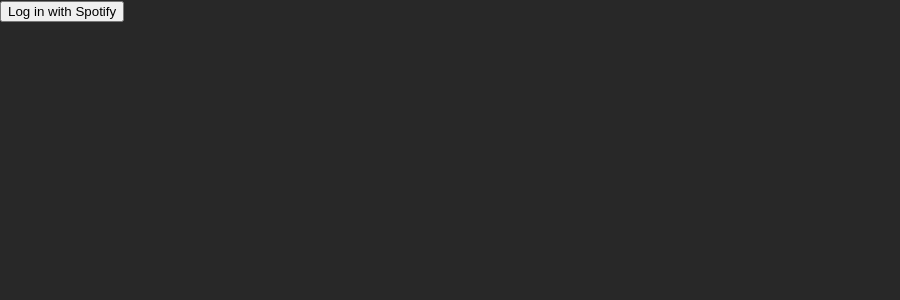
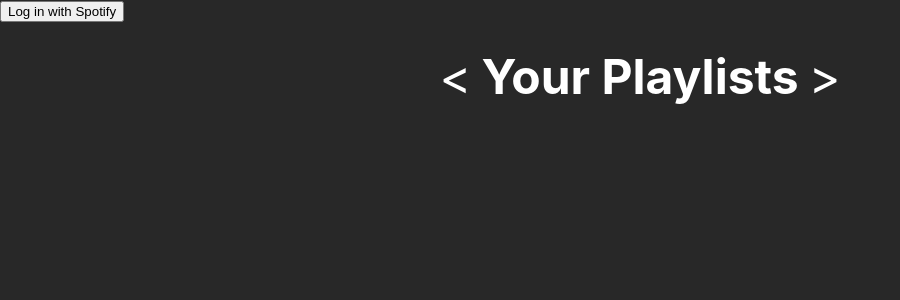
Before and after one commit to fcieminski/Spotlift-spotify-api-app, a React (Create React App) app in the folder client/: page / in a window 1280 px wide. Shown: the top 300 px of the page, without its empty margins (0-900 px from the left). Built offline with nearby package versions, Linux system fonts and the light colour scheme.

Commit message:
few css improvements, slider in progress

```diff
--- a/client/src/App.js
+++ b/client/src/App.js
@@ -9,7 +9,8 @@ class App extends Component {
     refreshToken: "",
     user: [],
     recentlyPlayed: [],
-    playlists: []
+    playlists: [],
+    sliderPosition: 0
   };
 
   getSpotifyToken = () => {
@@ -87,6 +88,17 @@ class App extends Component {
     );
   };
 
+  moveSliderLeft = () => {
+    const elementToSlide = document.querySelector(".playlist-slider");
+    let i = window.innerWidth * 0.1;
+    if (this.state.sliderPosition > -3500) {
+      this.setState({
+        sliderPosition: this.state.sliderPosition - i
+      });
+      elementToSlide.style.left = `${this.state.sliderPosition}px`;
+    }
+  };
+
   render() {
     return (
       <div>
@@ -104,14 +116,24 @@ class App extends Component {
               <img src={user.images[0].url} />
             </div>
           ))} */}
+        <div className="slider-controls">
+          <p className="move-slider">{`<`} </p>
+          <h2 className="header-text">Your Playlists</h2>
+          <p onClick={this.moveSliderLeft} className="move-slider">
+            {" "}
+            >
+          </p>
+        </div>
         <section>
-          <div className="playlist-slider">
+          <div style={{ left: "0px" }} className="playlist-slider">
             {this.state.playlists &&
               this.state.playlists.map(playlist => (
                 <div className="playlist-box">
-                  <div className="playlist-image">
-                    <img src={playlist.images[0].url} />
-                  </div>
+                  <a href={Object.values(playlist.external_urls)[0]}>
+                    <div className="playlist-image">
+                      <img src={playlist.images[0].url} />
+                    </div>
+                  </a>
                   <div className="playlist-info">
                     <a href={Object.values(playlist.external_urls)[0]}>
                       {playlist.name}
--- a/client/src/index.css
+++ b/client/src/index.css
@@ -33,9 +33,29 @@ code {
 
 section {
   position: relative;
+  height: 250px;
+  margin-bottom: 10vh;
+  overflow: hidden;
+}
 
-  height: 300px;
-  overflow: hidden;
+.move-slider {
+  color: white;
+  font-size: 3rem;
+  margin: 10px;
+  cursor: pointer;
+}
+
+.slider-controls {
+  display: flex;
+  justify-content: center;
+  align-items: baseline;
+}
+
+.header-text {
+  font-size: 3rem;
+  margin-bottom: 20px;
+  color: white;
+  text-align: center;
 }
 
 .playlist-slider {
@@ -54,13 +74,23 @@ section {
   position: relative;
 }
 
+.playlist-image::after {
+  content: " ";
+  position: absolute;
+  top: 0;
+  left: 0;
+  display: block;
+  width: 0;
+  height: 250px;
+  transition: all 0.5s;
+  background-image: linear-gradient(rgba(0, 0, 0, 0.404), rgba(0, 0, 0, 0.404));
+}
+
 .playlist-image > img {
-  transition: all 0.2s;
   width: 100%;
 }
 
 .playlist-info {
-  transition: all 0.2s;
   position: relative;
   top: -150px;
   left: 0;
@@ -68,8 +98,12 @@ section {
   visibility: hidden;
 }
 
-.playlist-box:hover .playlist-info,
-.playlist-box:hover .playlist-image > img {
+.playlist-box:hover .playlist-image::after {
+  transition: all 0.5s;
+  width: 450px;
+}
+
+.playlist-box:hover .playlist-info {
   visibility: visible;
 }
 
@@ -77,6 +111,13 @@ section {
 .playlist-info > h2 {
   color: white;
   text-decoration: none;
+}
+
+.playlist-info > a {
+  padding-bottom: 4px;
+  margin-bottom: 4px;
+  display: inline-block;
+  border-bottom: 2px solid rgb(216, 216, 216);
 }
 
 main {
```
